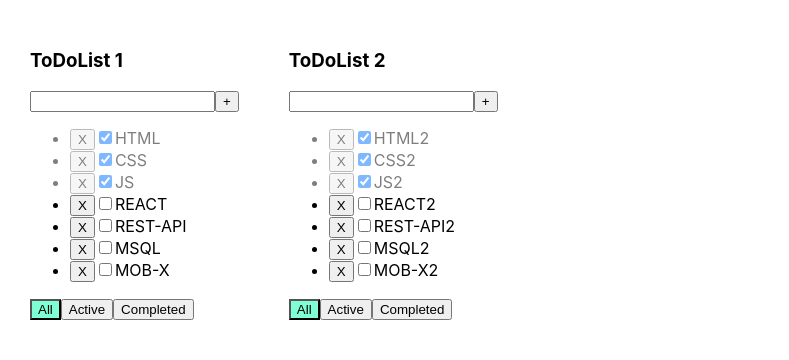
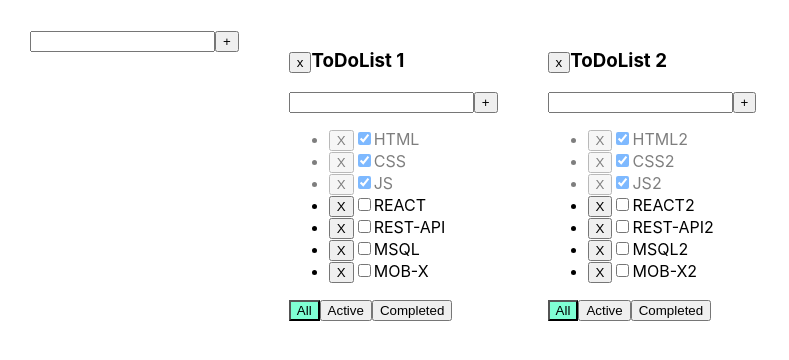
Before and after one commit to Belom7/todolist_2.0, a React (Create React App) app: page / in a window 1280 px wide. Shown: the top 360 px of the page, without its empty margins (0-789 px from the left). Built offline with nearby package versions, Linux system fonts and the light colour scheme.

Commit message:
2 неделя 2 урок

```diff
--- a/src/App.tsx
+++ b/src/App.tsx
@@ -2,6 +2,7 @@ import React, {useState} from 'react';
 import './App.css';
 import {TodoList} from "./components/TodoList";
 import {v1} from "uuid";
+import {AddItemForm} from "./components/AddItemForm";
 
 export type FilterType = 'All' | 'Active' | 'Completed'
 type TodoListType = {
@@ -62,10 +63,28 @@ function App() {
             [todoListID]: tasks[todoListID].map(task => task.id === taskID ? {...task, isDone: value} : task)
         })
     }
-
+    const deleteTodoList = (todoListID: string) => {
+        setTodoList(todoLists.filter(todoList => todoList.id !== todoListID))
+    }
+    const addTodoList = (value: string) => {
+        const newTodoListID = v1()
+        let newTodoList: TodoListType = {id: newTodoListID, title: value, filter: 'All'}
+        setTodoList([newTodoList, ...todoLists])
+        setTasks({[newTodoListID]: [], ...tasks})
+    }
+    const updateTask = (todoListID: string, taskID: string, value: string) => {
+        setTasks({
+            ...tasks,
+            [todoListID]: tasks[todoListID].map(task => task.id === taskID ? {...task, title: value} : task)
+        })
+    }
+    const updateTodoList = (todoListID: string, value: string) => {
+        setTodoList(todoLists.map(todoList => todoList.id === todoListID? {...todoList, title:value}: todoList))
+    }
 
     return (
         <div className="App">
+            <AddItemForm callBack={addTodoList}/>
             {todoLists.map(todoList => {
 
                 let filteredTasks = tasks[todoList.id]
@@ -85,6 +104,9 @@ function App() {
                                  addTask={addTask}
                                  changeCheckbox={changeCheckbox}
                                  filter={todoList.filter}
+                                 deleteTodoList={deleteTodoList}
+                                 editableCallBack={updateTask}
+                                 updateTodoList={updateTodoList}
                 />
             })}
         </div>
--- /dev/null
+++ b/src/components/AddItemForm.tsx
@@ -0,0 +1,42 @@
+import React, {ChangeEvent, KeyboardEvent, useState} from 'react';
+
+type AddItemFormPropsType = {
+    callBack:(value: string)=>void
+}
+
+export const AddItemForm = (props: AddItemFormPropsType) => {
+
+    const [valueInput, setValueInput] = useState('')
+    const [error, setError] = useState<string | null>(null)
+
+    const onChangeInputHandler = (e: ChangeEvent<HTMLInputElement>) => {
+        setValueInput(e.currentTarget.value)
+        setError('')
+    }
+    const onClickButtonHandler = () => {
+        if (valueInput.trim() !== '') {
+            props.callBack(valueInput)
+            setValueInput('')
+        } else {
+            setError('Вы ничего не ввели!')
+        }
+    }
+    const onKeyPressHandler = (e: KeyboardEvent<HTMLInputElement>) => {
+        if (e.key === 'Enter') {
+            onClickButtonHandler()
+        }
+    }
+
+    return (
+        <div>
+            <div>
+                <input className={error ? 'error' : ''}
+                       value={valueInput}
+                       onChange={onChangeInputHandler}
+                       onKeyPress={onKeyPressHandler}/>
+                <button onClick={onClickButtonHandler}>+</button>
+            </div>
+            {error && <div className={'error_message'}>{error}</div>}
+        </div>
+    );
+};
--- /dev/null
+++ b/src/components/EditableSpan.tsx
@@ -0,0 +1,23 @@
+import React, {ChangeEvent, useState} from 'react';
+
+type EditableSpanPropsType = {
+    title: string
+    editableCallBack: (value: string) => void
+}
+
+export const EditableSpan = (props: EditableSpanPropsType) => {
+    const [edit, setEdit] = useState(false)
+    const [value, setValue] = useState(props.title)
+
+    const onDoubleClickHandler = () => setEdit(true)
+    const onBlurHandler = () => {
+        setEdit(false)
+        props.editableCallBack(value)
+    }
+    const onChangeHandler = (e: ChangeEvent<HTMLInputElement>) => setValue(e.currentTarget.value)
+
+    return (
+        edit ? <input value={value} onBlur={onBlurHandler} autoFocus onChange={onChangeHandler}/>
+            : <span onDoubleClick={onDoubleClickHandler}>{props.title}</span>
+    );
+};
--- a/src/components/TodoList.tsx
+++ b/src/components/TodoList.tsx
@@ -1,5 +1,7 @@
-import React, {ChangeEvent, KeyboardEvent, useState} from 'react';
+import React from 'react';
 import {FilterType} from "../App";
+import {AddItemForm} from "./AddItemForm";
+import {EditableSpan} from "./EditableSpan";
 
 export type TasksType = {
     id: string
@@ -16,65 +18,57 @@ type TodoListPropsType = {
     addTask: (todoListID: string, value: string) => void
     changeCheckbox: (todoListID: string, taskID: string, value: boolean) => void
     filter: FilterType
+    deleteTodoList: (todoListID: string) => void
+    editableCallBack:(todoListID: string, taskID: string,value:string)=>void
+    updateTodoList:(todoListID: string, value:string)=>void
 }
 
 export const TodoList = (props: TodoListPropsType) => {
 
-    const [valueInput, setValueInput] = useState('')
-    const [error, setError] = useState<string | null>(null)
-
     const onClickTaskDeleteButtonHandler = (todoListID: string, taskID: string) => {
         props.deleteTask(todoListID, taskID)
     }
-    const onClickAddTaskButtonHandler = () => {
-        if (valueInput.trim() !== '') {
-            props.addTask(props.todoListID, valueInput)
-            setValueInput('')
-        } else {
-            setError('Вы ничего не ввели!')
-        }
-    }
-    const onChangeInputHandler = (e: ChangeEvent<HTMLInputElement>) => {
-        setValueInput(e.currentTarget.value)
-        setError('')
-    }
-    const onKeyPressHandler = (e: KeyboardEvent<HTMLInputElement>) => {
-        if (e.key === 'Enter') {
-            onClickAddTaskButtonHandler()
-        }
-    }
-
     const onClickCheckboxHandler = (todoListID: string, taskID: string, value: boolean) => {
         props.changeCheckbox(todoListID, taskID, value)
     }
-
+    const onClickTodoListDeleteButtonHandler = (todoListID: string) => {
+        props.deleteTodoList(todoListID)
+    }
+    const callBackHandler = (title:string) => {
+        props.addTask(props.todoListID, title)
+    }
+    const editableTaskCallBackHandler = (taskID:string, value:string) => {
+        props.editableCallBack(props.todoListID, taskID, value)
+    }
+    const editableTodoListCallBackHandler = (value:string) => {
+        props.updateTodoList(props.todoListID, value)
+    }
 
     return (
         <div>
-            <h3>{props.title}</h3>
-            <div>
-                <input className={error ? 'error' : ''} value={valueInput} onChange={onChangeInputHandler}
-                       onKeyPress={onKeyPressHandler}/>
-                <button onClick={onClickAddTaskButtonHandler}>+</button>
-            </div>
-            {error && <div className={'error_message'}>{error}</div>}
+            <h3>
+                <button onClick={() => onClickTodoListDeleteButtonHandler(props.todoListID)}>x</button>
+                <EditableSpan title={props.title} editableCallBack={editableTodoListCallBackHandler}/>
+            </h3>
+            <AddItemForm callBack={callBackHandler}
+            />
             <ul>
                 {props.tasks.map(task => <li key={task.id} className={task.isDone ? 'is-done' : ''}>
                     <button onClick={() => onClickTaskDeleteButtonHandler(props.todoListID, task.id)}>X</button>
                     <input type="checkbox" checked={task.isDone}
                            onClick={() => onClickCheckboxHandler(props.todoListID, task.id, !task.isDone)}/>
-                    <span>{task.title}</span>
+                    <EditableSpan title={task.title} editableCallBack={(value)=>editableTaskCallBackHandler(task.id, value)}/>
                 </li>)}
             </ul>
             <div>
                 <button className={props.filter === 'All' ? 'active-filter' : ''}
-                        onClick={() => props.filterTask(props.todoListID,'All')}>All
+                        onClick={() => props.filterTask(props.todoListID, 'All')}>All
                 </button>
                 <button className={props.filter === 'Active' ? 'active-filter' : ''}
-                        onClick={() => props.filterTask(props.todoListID,'Active')}>Active
+                        onClick={() => props.filterTask(props.todoListID, 'Active')}>Active
                 </button>
                 <button className={props.filter === 'Completed' ? 'active-filter' : ''}
-                        onClick={() => props.filterTask(props.todoListID,'Completed')}>Completed
+                        onClick={() => props.filterTask(props.todoListID, 'Completed')}>Completed
                 </button>
             </div>
         </div>
```
